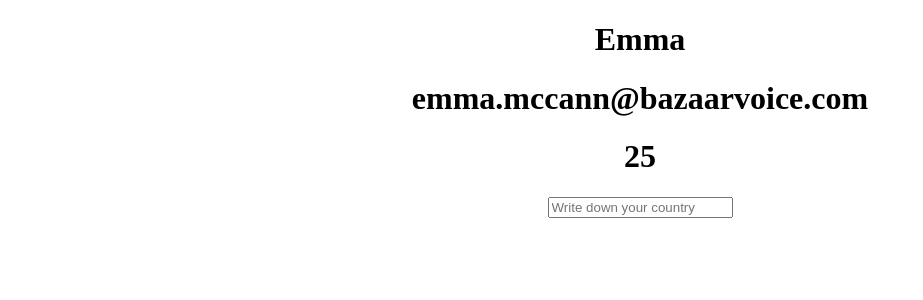
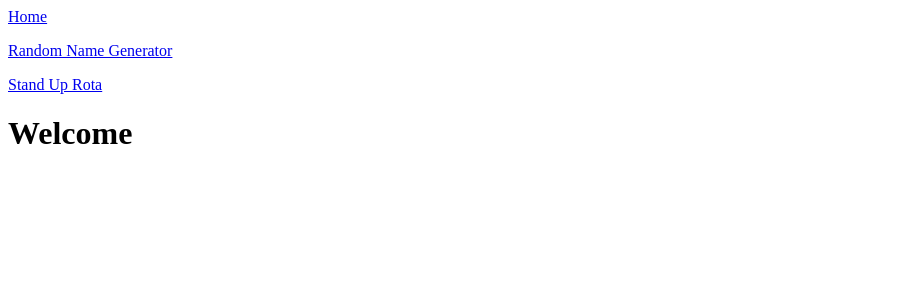
Before and after one commit to emccann2/ts-react-course, a React (Create React App) app: page / in a window 1280 px wide. Shown: the top 300 px of the page, without its empty margins (0-923 px from the left). Built offline with nearby package versions, Linux system fonts and the light colour scheme.

Commit message:
feat: 🎸 add routes naviagtion
add routes and navigation for different pages

```diff
--- a/src/App.tsx
+++ b/src/App.tsx
@@ -1,14 +1,33 @@
-import {FC} from 'react';
+import * as React from 'react';
 import './App.css';
-import { User } from './components/Person';
-import { JobRole } from './Enums';
+import { HashRouter as Router, Route, Link, Routes } from 'react-router-dom';
+import { render } from 'react-dom';
+import { Home } from './components/Home';
+import { Generator } from './components/Generator';
+import { Rota } from './components/Rota';
 
-const App: FC = () => {
-  return (
-    <div className="App">
-      <User name="Emma" age={25} email="emma.mccann@bazaarvoice.com" jobRole={JobRole.Engineer2} />
-    </div>
-  );
+class App extends React.Component {
+  render() {
+    return (
+      <Router>
+        <div>
+          <nav>
+            <Link to={'/'}>Home</Link>
+            <p></p>
+            <Link to={'/random'}>Random Name Generator</Link>
+            <p></p>
+            <Link to={'/rota'}>Stand Up Rota</Link>
+            <p></p>
+          </nav>
+          <Routes>
+            <Route path='/' element={<Home/>}/>
+            <Route path='/random' element={<Generator/>}/>
+            <Route path='/rota' element={<Rota/>}/>
+          </Routes>
+        </div>
+      </Router>
+    );
+  }
 }
 
 export default App;
--- a/src/Enums.ts
+++ b/src/Enums.ts
@@ -1,7 +1,8 @@
 export enum JobRole {
-    Engineer1 = "Software Engineer",
-    Engineer2 = "Senior Software Engineer",
-    Engineer3 = "Staff Software Engineer",
+    Engineer = "Engineer",
+    QA = "QA",
+    Design = "Designer",
+    PK = "Product Knowledge",
     Manager = "Development Manager",
     Product = "Product Manager"
 }
--- /dev/null
+++ b/src/components/Generator.tsx
@@ -0,0 +1,7 @@
+export const Generator = () => {
+    return (
+        <div>
+            <h1>Generator</h1>
+        </div>
+    );
+};
--- /dev/null
+++ b/src/components/Home.tsx
@@ -0,0 +1,7 @@
+export const Home = () => {
+    return (
+        <div>
+            <h1>Welcome</h1>
+        </div>
+    );
+};
--- a/src/components/Person.tsx
+++ /dev/null
@@ -1,20 +0,0 @@
-import {useState, ChangeEvent} from 'react';
-import { Person } from '../Interfaces';
-
-export const User = (props: Person) => {
-    const [country, setCountry] = useState<string | null>("")
-
-    const handleChange = (event: ChangeEvent<HTMLInputElement>) => {
-        setCountry(event.target.value)
-    }
-  return (
-    <div>
-      <h1> {props.name}</h1>
-      <h1> {props.email}</h1>
-      <h1> {props.age}</h1>
-      <input placeholder="Write down your country" onChange={handleChange}/>
-
-      {country}
-    </div>
-  );
-};
--- /dev/null
+++ b/src/components/Rota.tsx
@@ -0,0 +1,7 @@
+export const Rota = () => {
+    return (
+        <div>
+            <h1>Rota</h1>
+        </div>
+    );
+};
```
Also changed, not shown: package.json (+5 -3 lines), src/Interfaces.ts (+7 -0 lines), 1 other file (tests, documents, lock files or other folders).
